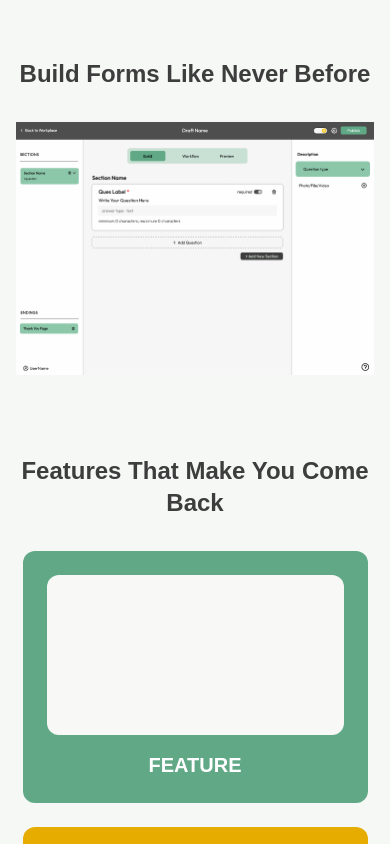
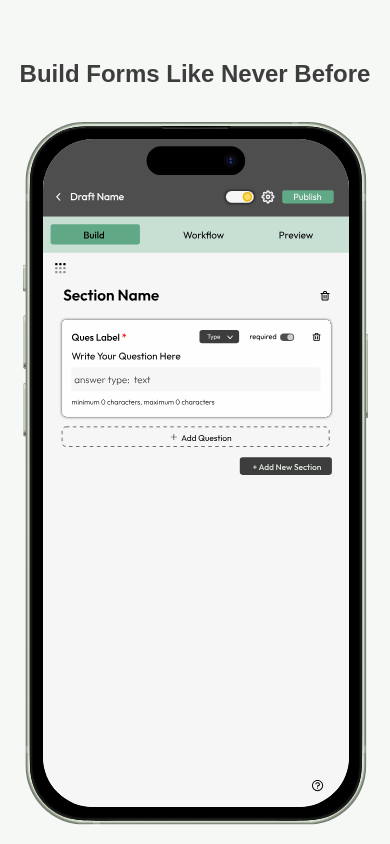
Before and after one commit to Chitransh2309/FORM-2025-ChitranshSaxena, a Next.js app: page / in a window 390 px wide. Shown: the part 900-1744 px from the top of the page. Built offline with nearby package versions, Linux system fonts and the light colour scheme; no server answers; a web font is replaced by a local one.

Commit message:
mobile image displayed in place of default form builder image on mobile layout, on landing page.

```diff
--- a/src/app/page.tsx
+++ b/src/app/page.tsx
@@ -14,20 +14,34 @@ export default async function Home() {
           Build Forms Like Never Before
         </p>
         <div className="w-full flex justify-center">
+          <>
+            {/* Desktop - Light Mode */}
+            <Image
+              src="/form builder -default 1.svg"
+              alt="light mode"
+              height={1063}
+              width={750}
+              className="w-full max-w-[1063px] dark:hidden h-auto block hidden md:block"
+            />
+
+            {/* Desktop - Dark Mode */}
             <Image
               src="/form builder-dark mode.svg"
               height={1063}
               width={750}
               alt="form-builder"
-            className="w-full max-w-[1063px] h-auto hidden dark:block"
+              className="w-full max-w-[1063px] h-auto hidden dark:md:block "
             />
+
+            {/* Mobile only */}
             <Image
-            src="/form builder -default 1.svg"
-            alt="dark mode"
-            height={1063}
-            width={750}
-            className="w-full max-w-[1063px] h-auto block dark:hidden"
+              src="/iPhone 15 Green.svg"
+              alt="mobile view"
+              height={700}
+              width={700}
+              className="w-full max-w-[345px] h-auto block md:hidden"
             />
+          </>
         </div>
       </div>
 
```
Lines whose indentation alone changed are shown as unchanged.
